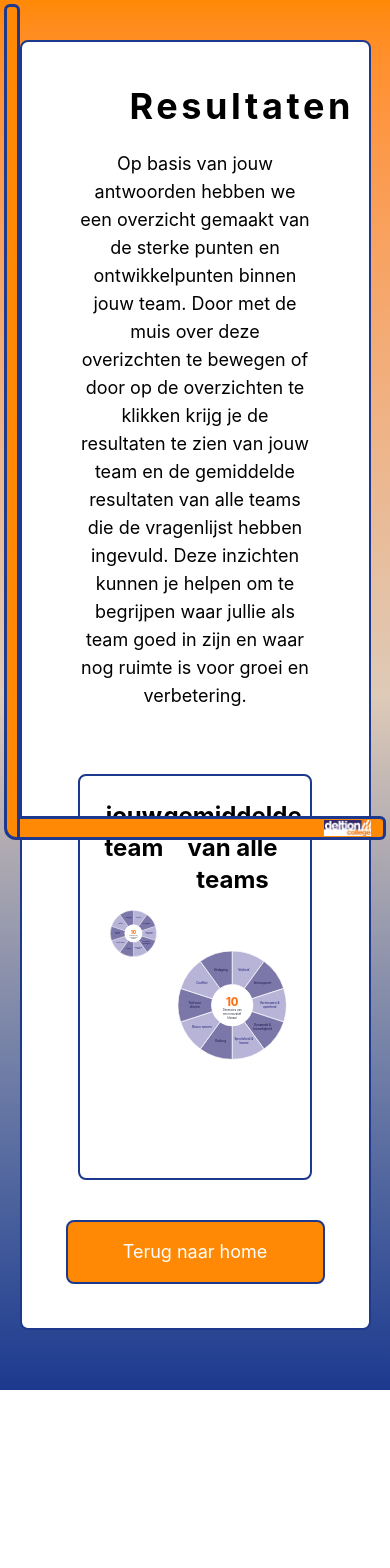
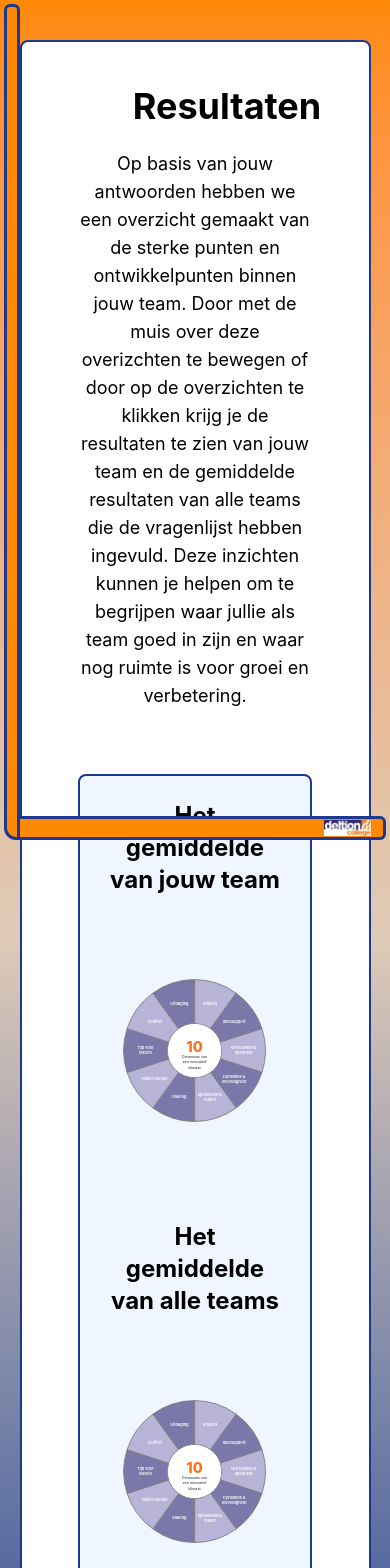
Before and after one commit to meijerjeremy02-hub/Innovatief-Klimaat, a React (Vite) app: page /resultaten in a window 390 px wide. Shown: the top 1568 px of the page. Before the commit the page ends 1390 px from the top, so only its background shows below. Built offline with nearby package versions, Linux system fonts and the light colour scheme.

Commit message:
results fix phone

```diff
--- a/src/Components/resultaten_cirkel.tsx
+++ b/src/Components/resultaten_cirkel.tsx
@@ -103,7 +103,7 @@ export default function InnovatieCircel({
               <path
                 d={arc(sa, ea, IR, OR)}
                 fill={isHovered ? hover : base}
-                stroke="white"
+                stroke="gray"
                 strokeWidth={3}
               />
 
@@ -112,7 +112,7 @@ export default function InnovatieCircel({
                 y={ly}
                 textAnchor="middle"
                 dominantBaseline="middle"
-                fill={d.dark ? '#2e2a5e' : '#3c3889'}
+                fill={d.dark ? 'white' : 'white'}
                 className="select-none pointer-events-none"
                 style={{
                   fontSize: '13px',
--- a/src/pages/Resultaten.tsx
+++ b/src/pages/Resultaten.tsx
@@ -5,20 +5,20 @@ export default function Resultaten() {
   return (
 <main className='min-w-full bg-linear-to-b from-orange-400 via-[#DECAB7] to-blue-900'>
   <div className="flex flex-col flex-1 mx-auto w-full mt-10 p-6 border-2 border-blue-900 bg-white rounded-lg max-w-9/10 mb-15">
-    <div className="flex flex-col p-5 min-h-screen w-full gap-6">
-      <h1 className="ml-16 text-4xl font-bold text-center tracking-widest">
+    <div className="flex flex-col p-5 min-h-screen text-center w-full gap-6">
+      <h1 className="ml-16 text-4xl font-bold">
         Resultaten
       </h1>
       <p className="text-center text-lg max-w-9/10 mx-auto">
         Op basis van jouw antwoorden hebben we een overzicht gemaakt van de sterke punten en ontwikkelpunten binnen jouw team. Door met de muis over deze overizchten te bewegen of door op de overzichten te klikken krijg je de resultaten te zien van jouw team en de gemiddelde resultaten van alle teams die de vragenlijst hebben ingevuld. Deze inzichten kunnen je helpen om te begrijpen waar jullie als team goed in zijn en waar nog ruimte is voor groei en verbetering.
       </p>
-      <div className="flex flex-1 mx-auto w-9/10 mt-10 p-6 border-2 border-blue-900 bg-white rounded-lg">
-        <div>
-         <p className="text-center text-2xl font-bold">jouw team</p>
+      <div className="md:flex mx-auto w-9/10 mt-10 p-6 border-2 border-blue-900 bg-blue-50 rounded-lg">
+        <div className="flex flex-col gap-6">
+         <p className="text-center text-2xl font-bold">Het gemiddelde van jouw team</p>
         <Resultaten_Cirkel />
         </div>
-        <div>
-        <p className="text-center text-2xl font-bold">gemiddelde van alle teams</p>
+        <div className="flex flex-col gap-6">
+        <p className="text-center text-2xl font-bold">Het gemiddelde van alle teams</p>
         <Resultaten_Cirkel />
         </div>
       </div>
```
